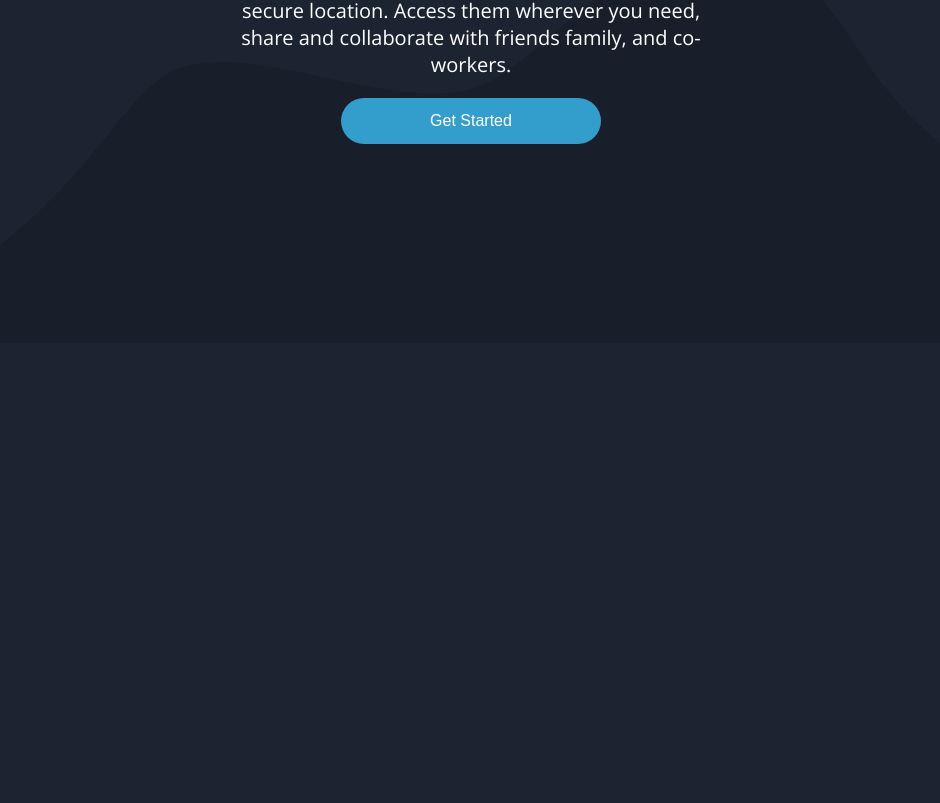
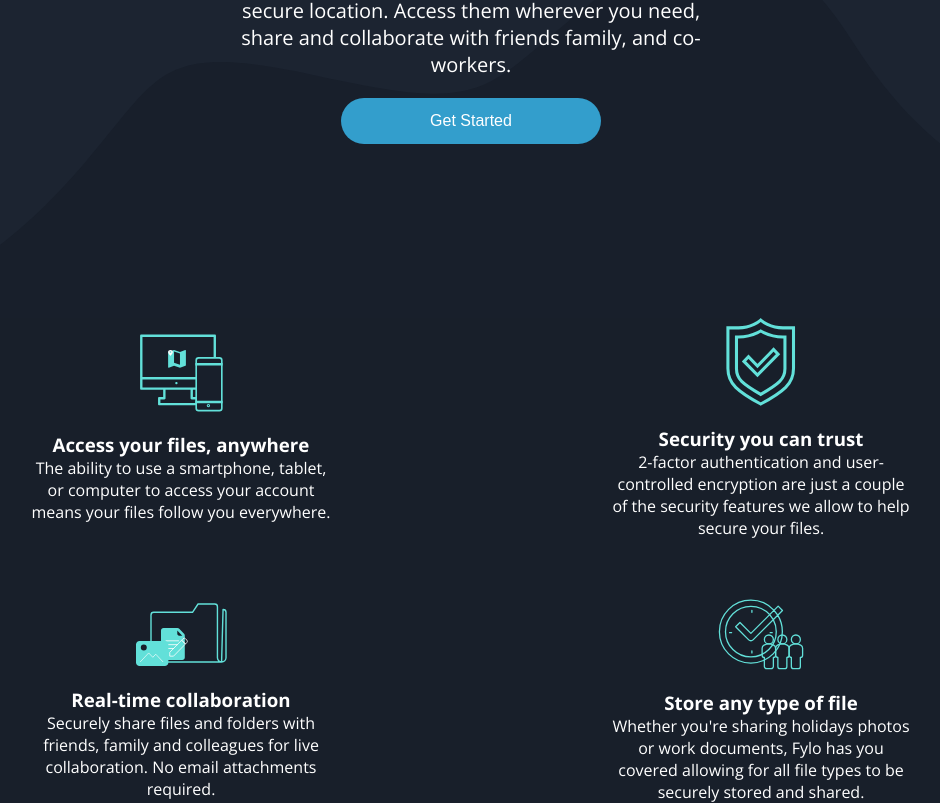
Before and after one commit to data-sets/fylo-dark-theme, a React (Create React App) app: page / in a window 1280 px wide. Shown: the part 842-1645 px from the top of the page, without its empty margins (169-1109 px from the left). Before the commit the page ends 1190 px from the top, so only its background shows below. Built offline with nearby package versions, Linux system fonts and the light colour scheme.

Commit message:
testing: font size

```diff
--- a/src/App.js
+++ b/src/App.js
@@ -1,6 +1,6 @@
 import Navigation from "./modules/Navigation";
 import Header from "./modules/Header";
-
+import Main from "./modules/Main";
 // import Footer from "./modules/Footer";
 
 function App() {
@@ -9,7 +9,7 @@ function App() {
       <div className="app">
         <Navigation />
         <Header />
-
+        <Main />
         {/* <Footer /> */}
       </div>
     </>
--- a/src/scss/globals/_main.scss
+++ b/src/scss/globals/_main.scss
@@ -105,6 +105,7 @@ button {
       gap: 60px;
       position: relative;
       margin-top: -30px;
+      width: 100%;
       li {
         padding: 0 60px;
         color: v.$white;
```
Also changed, not shown: src/dist/style.css, 1 other file (tests, documents, lock files or other folders).
